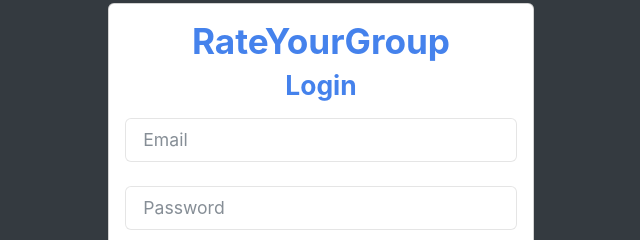
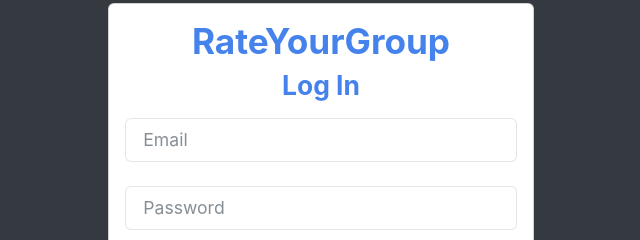
Before and after one commit to ryandeel/feedback-web, a plain HTML site: page index.html in a window 1280 px wide. Both pictures are taken after a click on the button "Log In". Shown: the part 184-424 px from the top of the page, 319-959 px from the left. Drawn offline with nearby package versions, Linux system fonts and the light colour scheme; some packages are replaced by stand-ins of ours; a script that the page names is missing.

Commit message:
small change: changed 'Login' on form to 'Log In'

```diff
--- a/index.html
+++ b/index.html
@@ -47,7 +47,7 @@
         <form class="card col-12 col-md-6 col-lg-4" id="frmLogin" style="display:none;">
             <div class="card-body">
                 <h2 class="text-center text-primary">RateYourGroup</h2>
-                <h4 class="text-center text-primary">Login</h4>
+                <h4 class="text-center text-primary">Log In</h4>
                 <input id="txtLoginEmail" class="form-control mt-3" type="email" placeholder="Email" aria-label="Input for email">
                 <p style="color: #ff0033;" class='mt-1 mb-2'id="txtLoginEmailError"></p>
                 <input id="txtLoginPassword" class="form-control mt-4" type="password" placeholder="Password" aria-label="Input for password">
```
